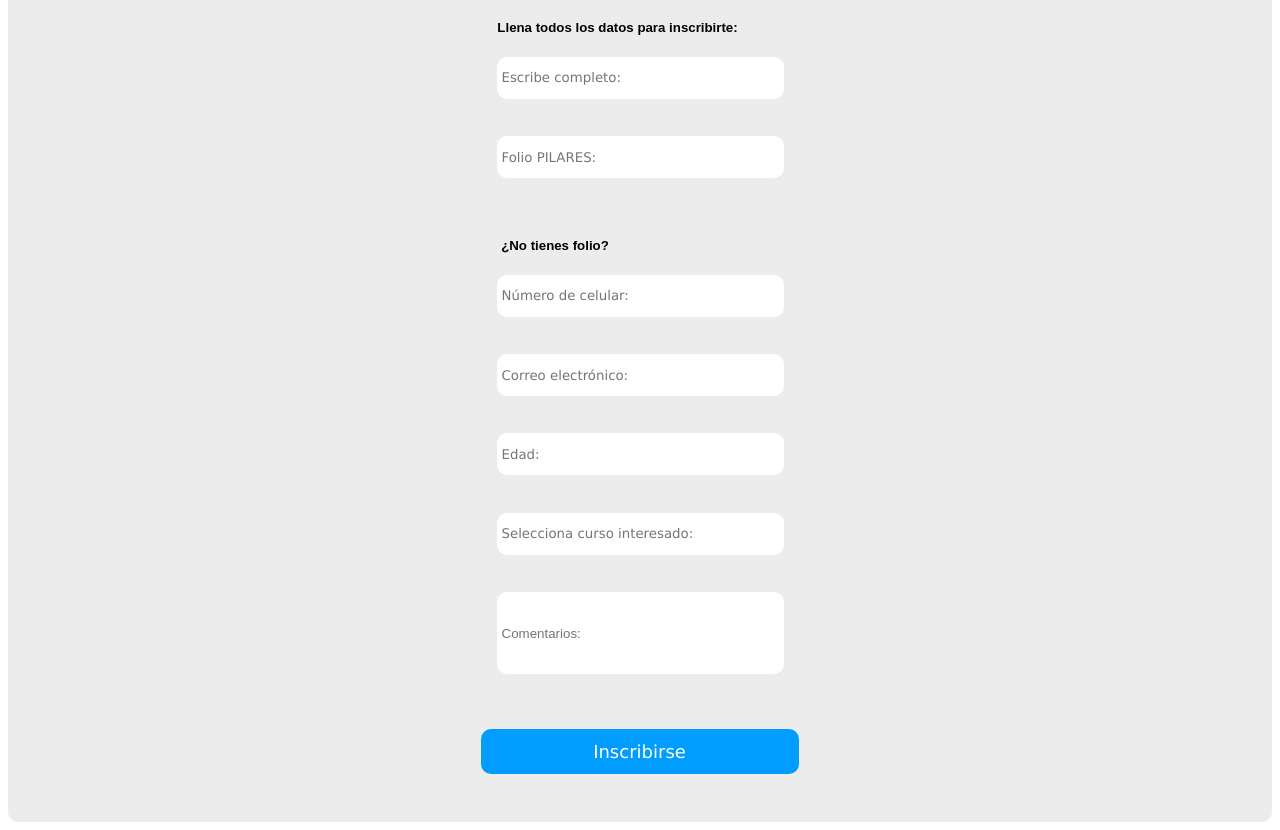
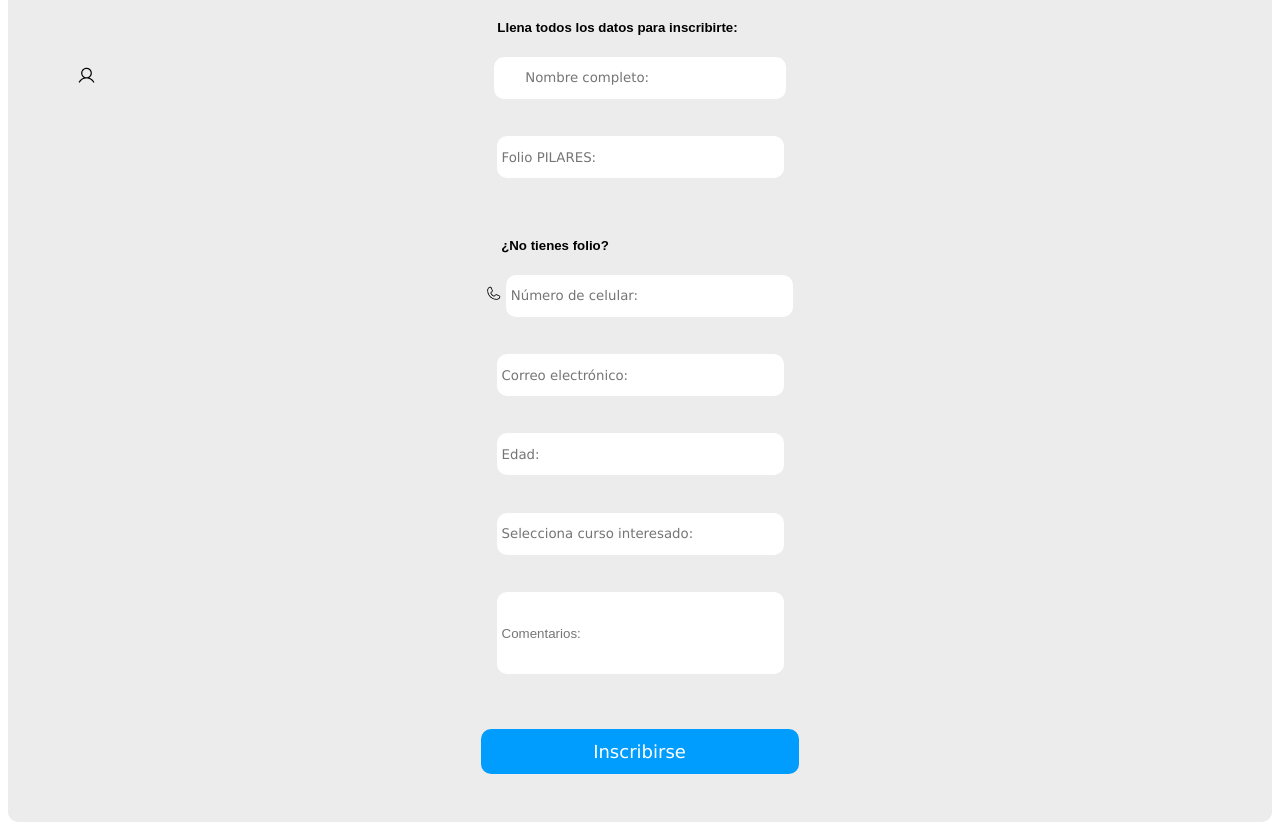
Before and after one commit to Eerie14/Myfirstrepo, a plain HTML site: page formulariobd.html in a window 1280 px wide. Shown: the part 79-909 px from the top of the page. Drawn offline with Linux system fonts and the light colour scheme.

Commit message:
añadiendo iconos

```diff
--- a/formulariobd.css
+++ b/formulariobd.css
@@ -11,6 +11,17 @@ body{
 
 #texto5{
     margin-left: -45px;
+}
+#user{
+    position: absolute;
+}
+
+#name{
+    padding-left: 10px;
+}
+#iconuser{
+    margin-top: 10px;
+    margin-left: 60px;
 }
 
 #texto55{
--- a/formulariobd.html
+++ b/formulariobd.html
@@ -15,17 +15,26 @@
         <div id="texto5">
             <h5>Llena todos los datos para inscribirte: </h5>
         </div>
+
         <form id="contactForm" method="post">
+            <div id="user">
+                <img src="assets/iconuser.png" id="iconuser">
+            </div>
 
-            <input type="text" id="name" class="registro" name="name" placeholder="Escribe completo: " required><br>
+                <input type="text" id="name" class="registro" name="name" placeholder="     Nombre completo: " required><br>
 
-            <input type="text" id="folio" class="registro" name="folio" placeholder="Folio PILARES: " required><br>
+                <div>
+                <input type="text" id="folio" class="registro" name="folio" placeholder="Folio PILARES: " required><br>
+                </div>
 
         <div id="texto55">
             <h5>¿No tienes folio?</h5>
         </div>
 
+        <div>
+            <img src="assets/iconphone.png">
             <input type="number" id="phone"class="registro" name="phone" placeholder="Número de celular: " required><br>
+        </div>
 
             <input type="email" id="email" class="registro" name="email" placeholder="Correo electrónico: "><br>
 
```
Also changed, not shown: assets/iconphone.png (added), assets/iconuser.png (added).
